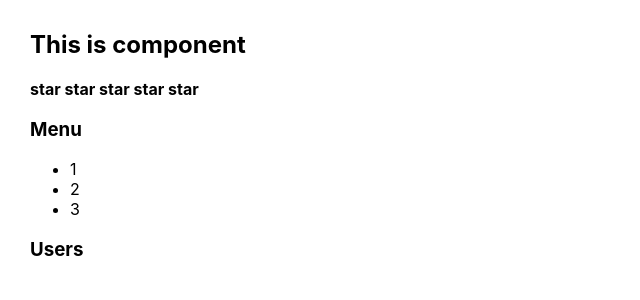
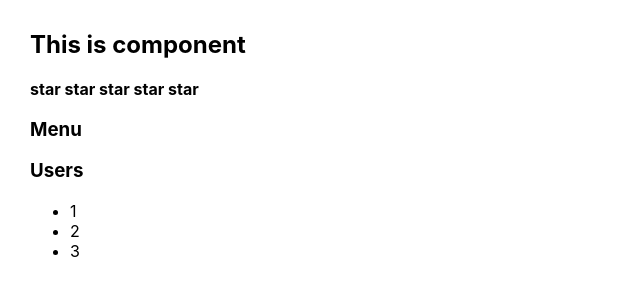
Before and after one commit to regggulus/ReactTS_shit_how_easy, a React (Create React App) app: page / in a window 1280 px wide. Shown: the top 300 px of the page, without its empty margins (0-640 px from the left). Built offline with nearby package versions, Linux system fonts and the light colour scheme.

Commit message:
Accordion collapsed ternary expression

```diff
--- a/src/components/accordion/Accordion.tsx
+++ b/src/components/accordion/Accordion.tsx
@@ -7,17 +7,10 @@ type AccordionType = {
 
 export function Accordion({title, collapsed}: AccordionType) {
     return (
+        <div>
 
-        <div>
-            {collapsed
-                ?
-                <div>
-                    <AccordionTitle title={title}/>
-                    <AccordionBody/>
-                </div>
-                :
-                <AccordionTitle title={title}/>
-            }
+            <AccordionTitle title={title}/>
+            {!collapsed && <AccordionBody/>}
         </div>
     )
 }
```
